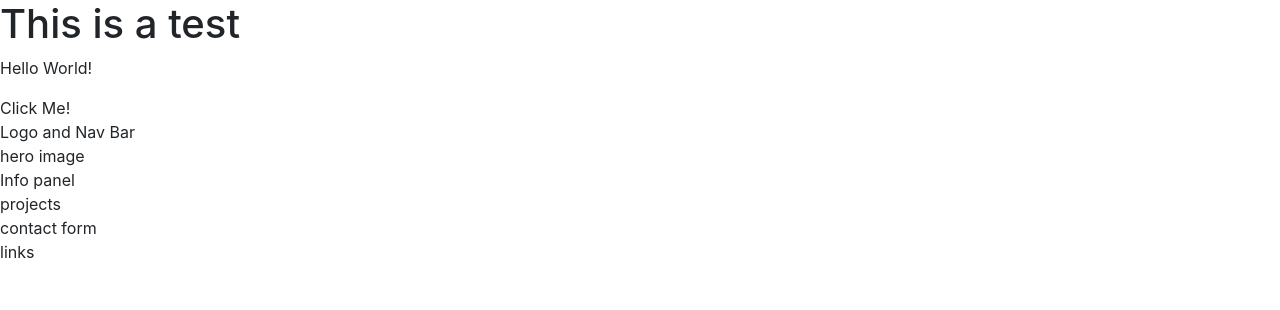
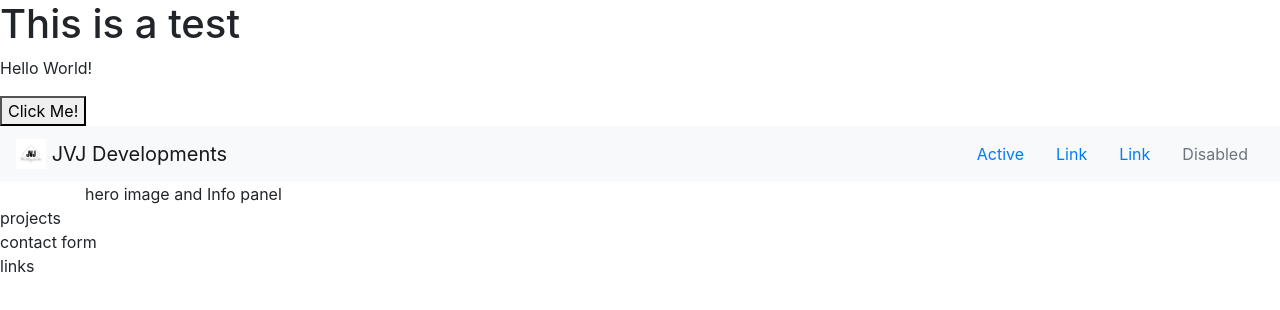
Before and after one commit to BernieMacHub/Milestone-Project-1, a plain HTML site: page index.html in a window 1280 px wide. Drawn offline with nearby package versions, Linux system fonts and the light colour scheme; files that its build step writes are made by us from their sources.

Commit message:
added logo and navbar template, having issues getting image to display

```diff
--- a/index.html
+++ b/index.html
@@ -3,7 +3,7 @@
 <head>
     <meta charset="UTF-8">
     <meta name="viewport" content="width=device-width, initial-scale=1.0">
-    <title>Jake.dev - Full Stack Developer Portfolio</title>
+    <title>JVJ.dev - Full Stack Developer Portfolio</title>
     <link rel="stylesheet" href="https://cdn.jsdelivr.net/npm/bootstrap@4.1.3/dist/css/bootstrap.min.css" integrity="sha384-MCw98/SFnGE8fJT3GXwEOngsV7Zt27NXFoaoApmYm81iuXoPkFOJwJ8ERdknLPMO" crossorigin="anonymous">
     <script src="https://kit.fontawesome.com/faddffa861.js" crossorigin="anonymous"></script>
     <link rel="preconnect" href="https://fonts.googleapis.com">
@@ -11,24 +11,45 @@
     <link rel="stylesheet" href="css/style.css" type="text/css" />
 </head>
 <body>
+    <!-- Test Section -->
     <h1>This is a test</h1>
     <p>Hello World!</p>
-    <btn>Click Me!</btn>
+    <button>Click Me!</button>
+    <!-- Header, Logo and Navigation Section -->
     <article>
-        Logo and Nav Bar
+        <nav class="navbar navbar-light bg-light">
+            <a class="navbar-brand" href="#">
+                <img src="/assets/images/JVJD-White.png" width="30" height="30" class="d-inline-block align-top" alt="JVJ Developments Logo"> JVJ Developments
+            </a>
+            <ul class="nav justify-content-end">
+                <li class="nav-item">
+                  <a class="nav-link active" href="#">Active</a>
+                </li>
+                <li class="nav-item">
+                  <a class="nav-link" href="#">Link</a>
+                </li>
+                <li class="nav-item">
+                  <a class="nav-link" href="#">Link</a>
+                </li>
+                <li class="nav-item">
+                  <a class="nav-link disabled" href="#">Disabled</a>
+                </li>
+              </ul>
+        </nav>
     </article>
-    <article>
-        hero image
+    <!-- Callout Section -->
+    <article class="container">
+        hero image and Info panel
     </article>
-    <article>
-        Info panel
-    </article>
-    <article>
+    <!-- Links to other projects -->
+    <article class="projects">
         projects
     </article>
-    <article>
+    <!-- Contact Form Section -->
+    <article class="contact-form">
         contact form
     </article>
+    <!-- Links to other online presences -->
     <article>
         links
     </article>
```
Also changed, not shown: assets/images/JVJD-Black.png (added), assets/images/JVJD-White.png (added).
